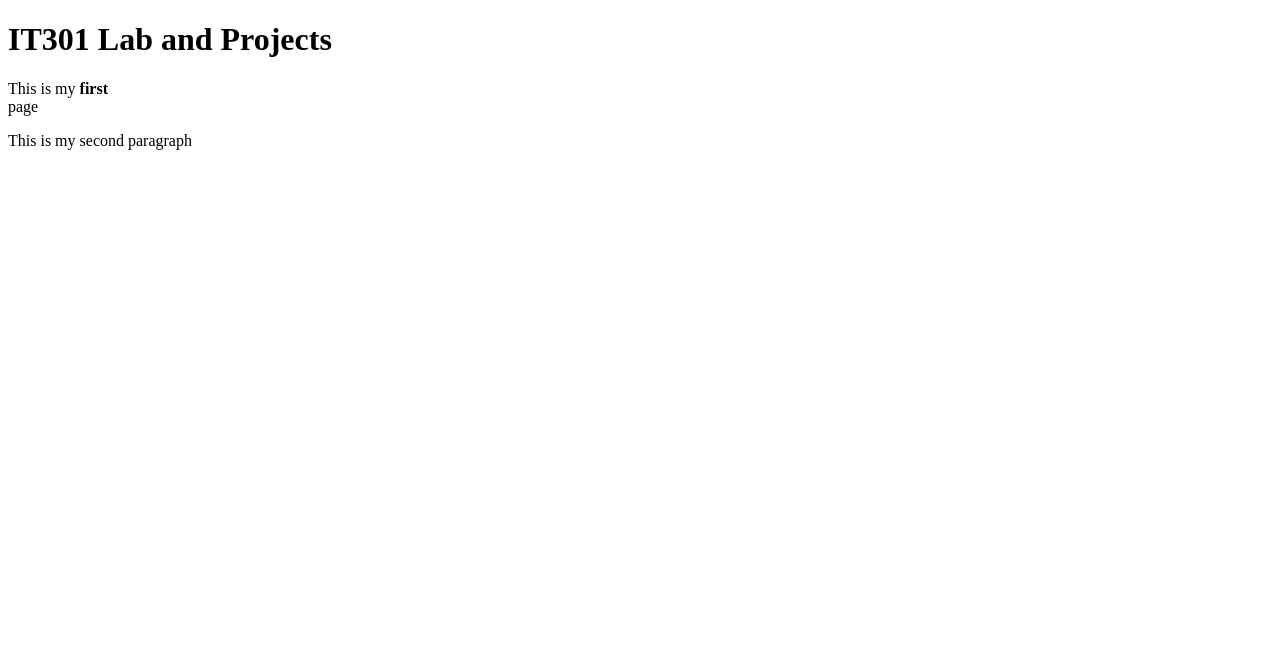
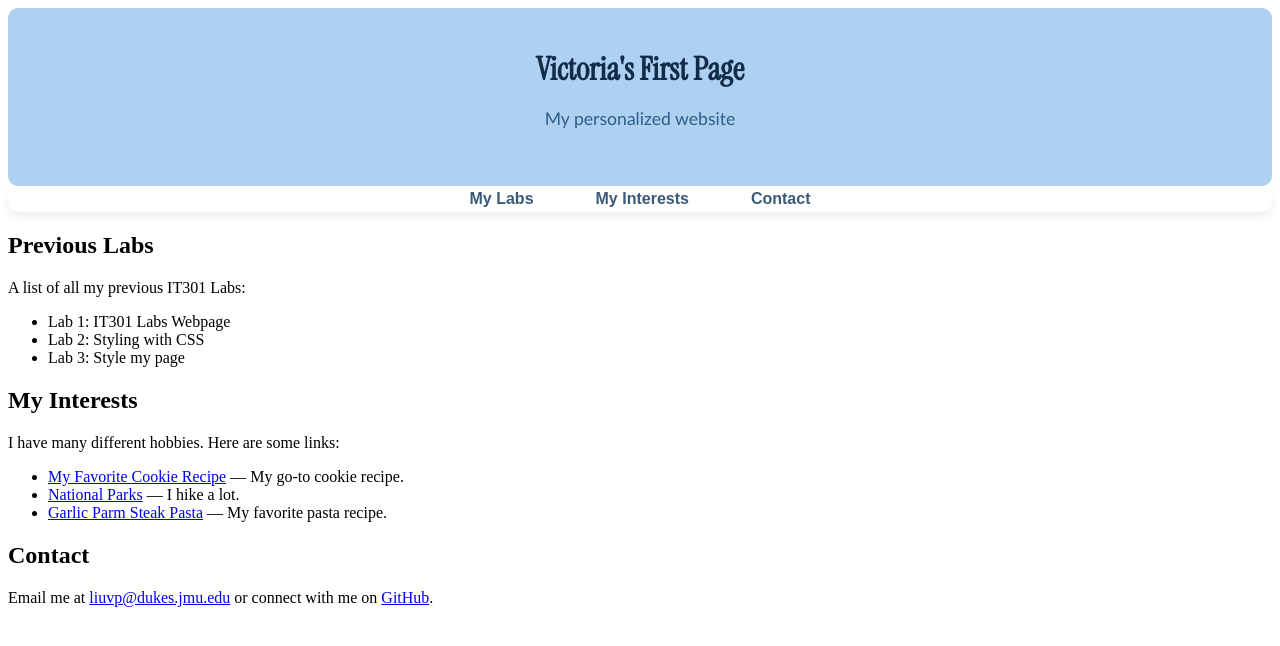
Before and after one commit to victorialiiu/IT301_Labs_Projects, a plain HTML site: page Index.HTML in a window 1280 px wide. Drawn offline with Linux system fonts and the light colour scheme.

Commit message:
My Lab 3

```diff
--- a/Index.HTML
+++ b/Index.HTML
@@ -1,17 +1,60 @@
 <!DOCTYPE html>
 <html lang="en">
 <head>
+    <link rel="preconnect" href="https://fonts.googleapis.com">
+    <link rel="preconnect" href="https://fonts.gstatic.com" crossorigin>
+    <link href="https://fonts.googleapis.com/css2?family=Instrument+Serif:ital@0;1&display=swap" rel="stylesheet">
     <meta charset="UTF-8">
     <meta name="viewport" content="width=device-width, initial-scale=1.0">
     <title>My First Page</title>
+
+    <link rel="stylesheet" href="style.css">
 </head>
 <body>
-    <heading>
-        <h1> IT301 Lab and Projects </h1>
-    </heading>
-    <p>This is my <strong>first <br> </strong>page</p>
-    <!-- this note never renders -->
-     <p> This is my second paragraph</p>
+    <header class="site-header">
+    <h1>Victoria's First Page</h1>
+    <p class="subtitle">My personalized website</p>
+  </header>
+
+  <nav class="site-nav">
+    <a href="#labs">My Labs</a>
+    <a href="#interests">My Interests</a>
+    <a href="#contact">Contact</a>
+  </nav>
+
+  <main>
+     <section id="labs">
+      <h2>Previous Labs</h2>
+      <p>A list of all my previous IT301 Labs:</p>
+      <ul>
+        <li>Lab 1: IT301 Labs Webpage</li>
+        <li>Lab 2: Styling with CSS</li>
+        <li>Lab 3: Style my page</li>
+      </ul>
+    </section>
+
+
+    <section id="interests">
+      <h2>My Interests</h2>
+      <p>I have many different hobbies. Here are some links:</p>
+      <ul class="link-list">
+        <li><a href="https://bromabakery.com/best-chocolate-chip-cookies/" target="_blank" rel="noopener">My Favorite Cookie Recipe</a> — My go-to cookie recipe.</li>
+        <li><a href="https://www.nps.gov/index.htm" target="_blank" rel="noopener">National Parks</a> — I hike a lot.</li>
+        <li><a href="https://foodieholly.com/2024/08/14/creamy-garlic-parmesan-steak-pasta/" target="_blank" rel="noopener">Garlic Parm Steak Pasta</a> — My favorite pasta recipe.</li>
+      </ul>
+    </section>
+
+    <section id="contact">
+      <h2>Contact</h2>
+      <p>
+        Email me at
+        <a href="mailto:liuvp@dukes.jmu.edu">liuvp@dukes.jmu.edu</a>
+        or connect with me on
+        <a href="https://github.com/victorialiiu" target="_blank" rel="noopener">GitHub</a>.
+      </p>
+    </section>
+
+  </main>
 
 </body>
 </html>
--- /dev/null
+++ b/style.css
@@ -0,0 +1,56 @@
+body{
+    instrument-serif-regular {
+        font-family: "Instrument Serif", serif;
+        font-weight: 400;
+        font-style: normal;
+}
+    instrument-serif-regular-italic {
+        font-family: "Instrument Serif", serif;
+        font-weight: 400;
+        font-style: italic;
+}
+}
+
+.site-header {
+    font-family: ;
+    background-color: #aed1f2;
+    color: #112b4a;
+    text-align: center;
+    padding: 40px;
+    border-radius: 10px;
+
+
+}
+.site-header h1 {
+  font-family: 'Instrument Serif', sans-serif;
+  font-weight: 1000;
+  margin: auto;
+
+
+}
+.site-header .subtitle {
+    font-family:'Trebuchet MS', 'Lucida Sans Unicode', 'Lucida Grande', 'Lucida Sans', Arial, sans-serif;
+    font-weight: 400;
+    font-size: 1.1em;
+    color: #2e5e87;
+
+
+}
+
+.site-nav {
+  background-color: #ffffff;
+  text-align: center;
+  padding: 4px;
+  border-radius: 10px;
+  box-shadow: 0 4px 10px rgba(0, 0, 0, 0.08);
+}
+
+.site-nav a {
+  font-family: 'Poppins', sans-serif;
+  color: #3a5a78;
+  text-decoration: none;
+  font-weight: 600;
+  margin: 0 15px;
+  padding: 8px 14px;
+  border-radius: 6px;
+}
```
